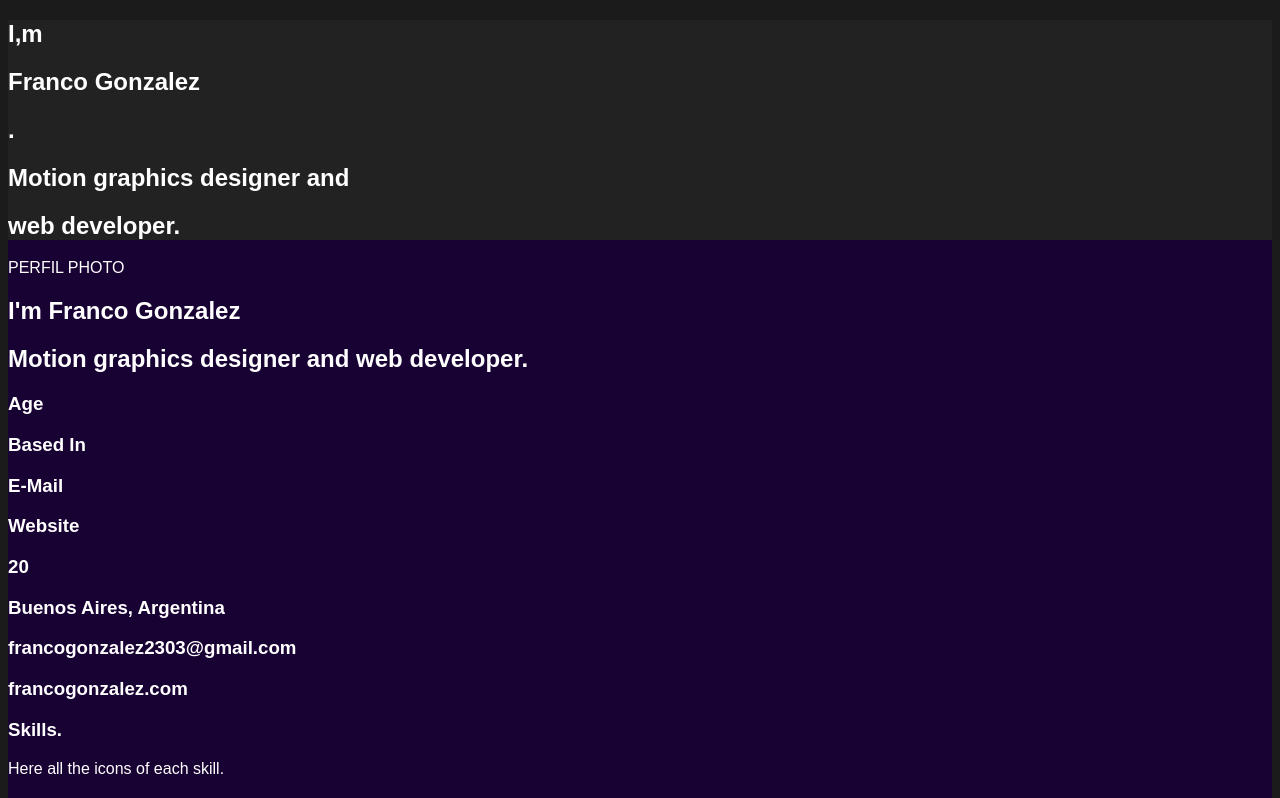
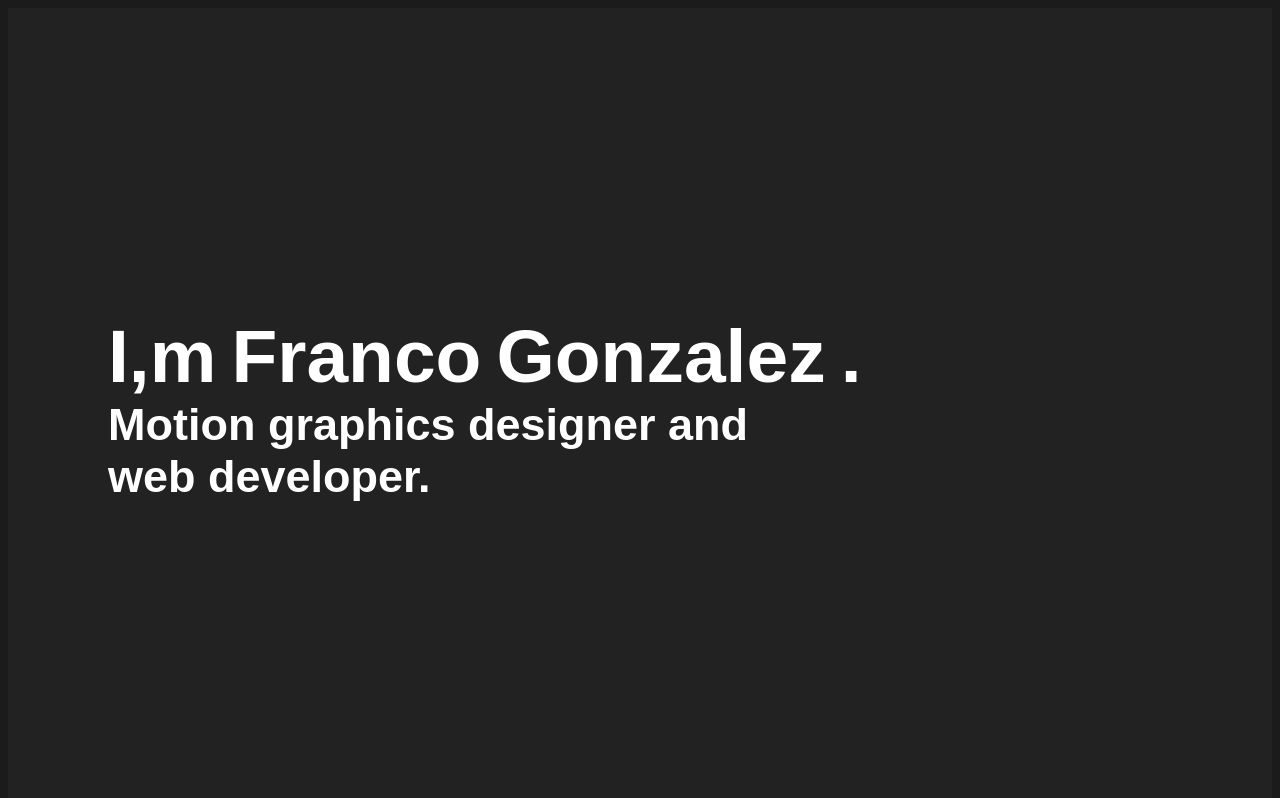
Before and after one commit to fraangon/franco-gonzalez-landing-page, a Next.js app: page / in a window 1280 px wide. Shown: the top 798 px of the page. Built offline with nearby package versions, Linux system fonts and the light colour scheme.

Commit message:
Agregos styles al home

```diff
--- a/components/about/about.module.css
+++ b/components/about/about.module.css
@@ -1,3 +1,24 @@
 .about{
     background-color: var(--color-pallete1);
+    height: 100vh;
+    padding-left: 100px;
+    padding-right: 100px;
 }
+
+.personal_info_box{
+    background: var(--color-white);
+    margin:auto;
+    height: 300px;
+    width: 700px;
+    color: var(--color-pallete1);
+    display:flex;
+    flex-direction: row;
+    justify-content: center;
+}
+
+.photo{
+    height: 300px;
+    width: 400px;
+    background-color: var(--color-grey);
+    color: white;
+}
--- a/components/about/personal_info_box.js
+++ b/components/about/personal_info_box.js
@@ -1,7 +1,11 @@
+import styles from "./about.module.css"
+
 export default function PersonalInfoBox() {
     return (
-      <div>
-        <p>PERFIL PHOTO</p>
+      <div className={styles.personal_info_box}>
+        <div className={styles.photo}>
+          <p>PERFIL PHOTO</p>
+        </div>
         <div>
             <h1>I'm Franco Gonzalez</h1>
             <h2>Motion graphics designer and web developer.</h2>
--- a/components/footer/footer.js
+++ b/components/footer/footer.js
@@ -1,6 +1,8 @@
+import styles from './footer.module.css'
+
 export default function Footer() {
     return (
-      <div className={styleMedia.footer}>
+      <div className={styles.footer}>
         <p>Logo</p>
         <p>© 2020</p>
         <div>
--- a/components/home/home.js
+++ b/components/home/home.js
@@ -3,12 +3,15 @@ import styles from './home.module.css'
 export default function Home({ children, home }) {
     return (
       <div className={styles.home}>
-        <div>
-            <h2>I,m </h2><h1>Franco Gonzalez</h1><h2> .</h2>
+        <div className={styles.title}>
+            <h2 className={styles.title_regular}>I,m </h2>
+            <h1 className={styles.title_bold}>Franco</h1>
+            <h1 className={styles.title_bold}>Gonzalez</h1>
+            <h2 className={styles.title_regular}> .</h2>
         </div>
         <div>
-            <h2>Motion graphics designer and</h2>
-            <h2>web developer.</h2>
+            <h2 className={styles.subtitle}>Motion graphics designer and</h2>
+            <h2 className={styles.subtitle}>web developer.</h2>
         </div>
       </div>
 
--- a/components/home/home.module.css
+++ b/components/home/home.module.css
@@ -1,3 +1,33 @@
 .home{
     background-color: var(--color-grey);
+    height: 100vh;
+    padding-left: 100px ;
+    display:flex;
+    flex-direction: column;
+    justify-content: center;
 }
+
+.title{
+    font-size: 50px;
+    display:flex;
+    margin: 0px;
+}
+
+.title_regular{
+    font-weight: 600;
+    margin: 0px;
+    margin-right: 15px;
+}
+
+.title_bold{
+    font-weight: 700;
+    margin:0px;
+    margin-right: 15px;
+}
+
+.subtitle{
+    font-size: 45px;
+    font-weight: 600;
+    padding:0px;
+    margin: 0px;
+}
```
